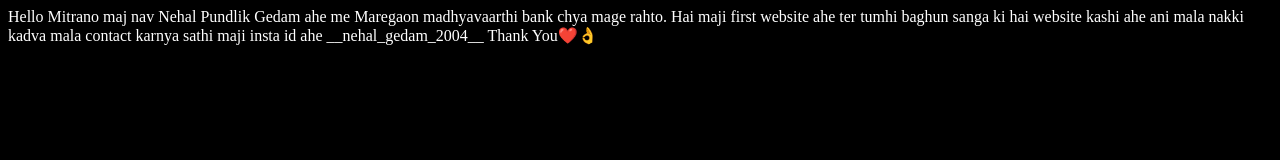
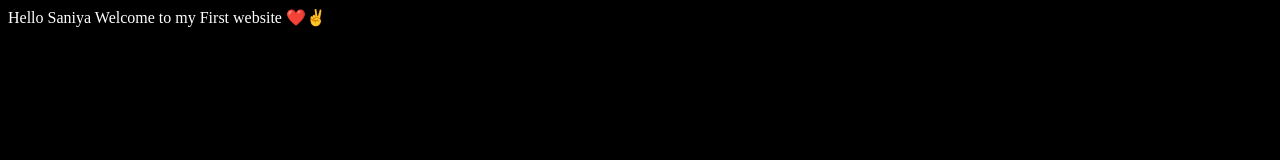
Before and after one commit to nehalgedam/my-website, a plain HTML site: page index.html in a window 1280 px wide. Drawn offline with Linux system fonts and the light colour scheme.

Commit message:
Update index.html

```diff
--- a/index.html
+++ b/index.html
@@ -8,7 +8,7 @@
 </head>
 <body>
 
-    Hello Mitrano maj nav Nehal Pundlik Gedam ahe me Maregaon madhyavaarthi bank chya mage rahto. Hai maji first website ahe ter tumhi baghun sanga ki hai website kashi ahe ani mala nakki kadva mala contact karnya sathi maji insta id ahe __nehal_gedam_2004__   Thank You❤️👌
+   Hello Saniya Welcome to my First website ❤️✌️
 
     <script src="script.js"></script>
 </body>
```
